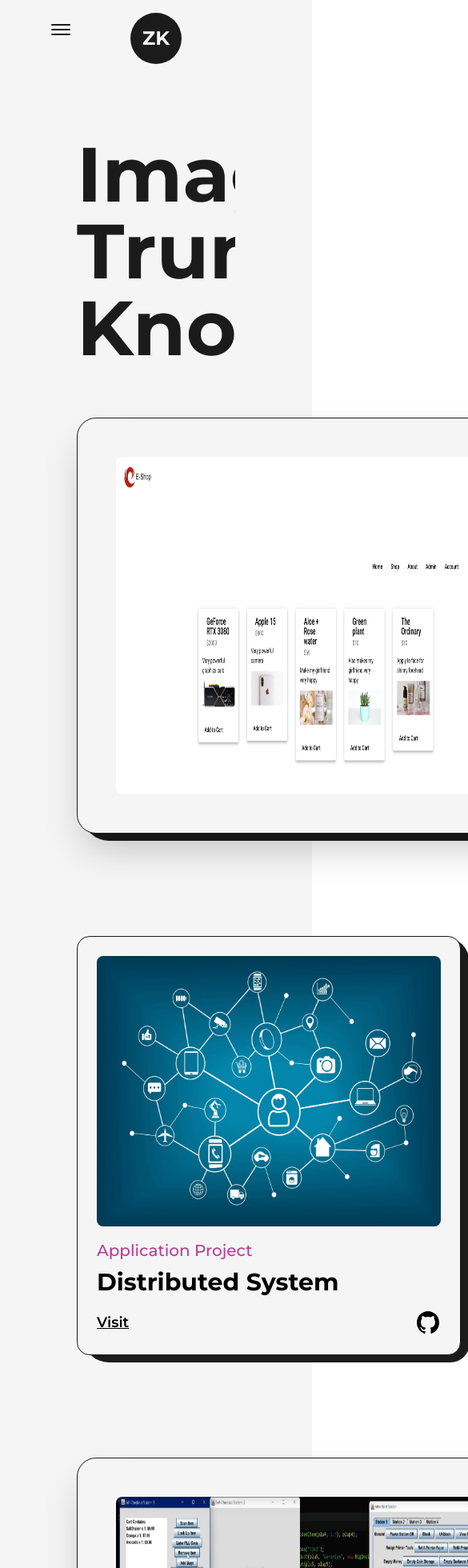
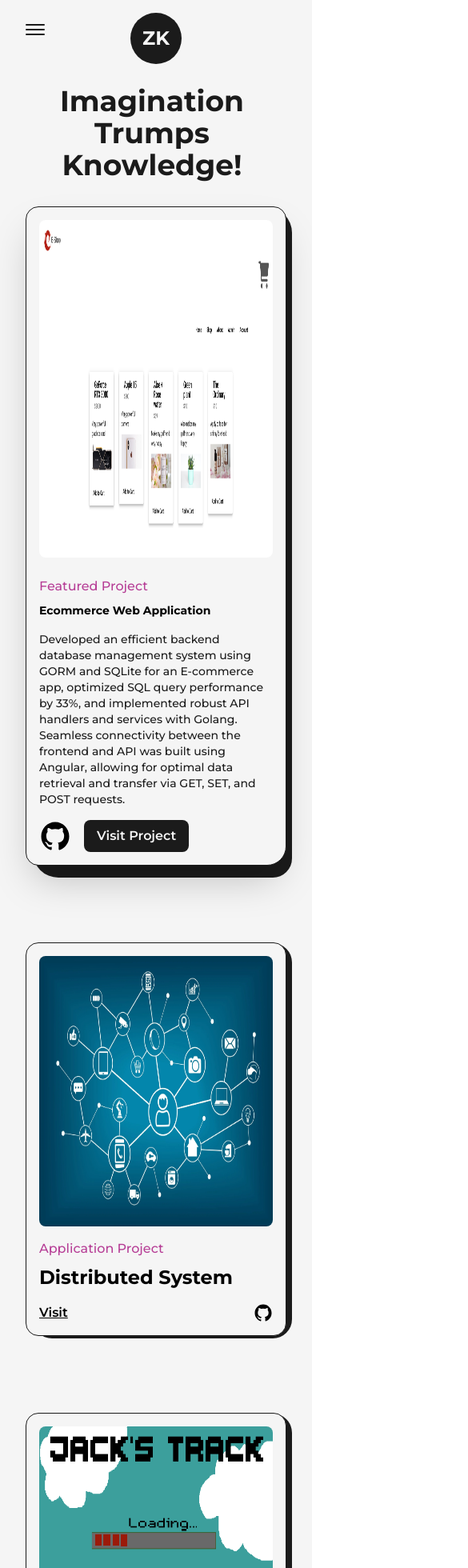
Before and after one commit to zacharykoo/zacharykoo_v2, a Next.js app: page /projects in a window 390 px wide. Shown: the top 1960 px of the page at 80% size, 585 px wide, since content can reach past the window. Built offline with nearby package versions, Linux system fonts and the light colour scheme.

Commit message:
Polishing animations

```diff
--- a/src/components/HireMe.js
+++ b/src/components/HireMe.js
@@ -6,7 +6,7 @@
 const HireMe = () => {
     return (
         <div className='fixed left-4 bottom-4
-        flex items-center justify-center overflow-hidden md:right-8 md:left-auto md:top-0 md:bottom-auto md:absolute'
+        flex items-center justify-center overflow-hidden md:right-8 md:left-auto md:top-0 md:bottom-auto md:absolute sm:right-0'
         >
             <div className=' w-48 h-auto flex items-center justify-center relative md:w-24'>
                 <CircularText className={"fill-dark animate-spin-slow dark:fill-light"}/>
--- a/src/components/Lilcon.js
+++ b/src/components/Lilcon.js
@@ -10,7 +10,7 @@
 )
   return (
     <figure className='absolute left-0 stroke-dark dark:stroke-light'>
-        <svg className='-rotate-90' width="75" height="75" viewBox="0 0 100 100">
+        <svg className='-rotate-90 md:w-[60px] md:h-[60px] xs:w-[40px] xs:h-[40px]' width="75" height="75" viewBox="0 0 100 100">
             <circle cx="75" cy="50" r="20" className='stroke-primary stroke-1 fill-none dark:stroke-primaryDark'/>
             <motion.circle cx="75" cy="50" r="20" className='stroke-[5px] fill-light dark:fill-dark'
             style={{
--- /dev/null
+++ b/src/components/TransitionEffect.js
@@ -0,0 +1,27 @@
+import React from 'react'
+import {motion} from 'framer-motion'
+
+const TransitionEffect = () => {
+  return (
+    <>
+        <motion.div className='fixed top-0 bottom-0 right-full w-screen h-screen z-30 bg-primary'
+        initial={{x: '100%', width: '100%'}}
+        animate={{x: '0%', width: '0%'}}
+        exit={{x: ["0%", "100%"], width: ["0%", "100%"]}}
+        transition={{duration: 0.8, ease:'easeInOut'}}
+        />
+        <motion.div className='fixed top-0 bottom-0 right-full w-screen h-screen z-20 bg-light'
+        initial={{x: '100%', width: '100%'}}
+        animate={{x: '0%', width: '0%'}}
+        transition={{duration: 0.8, delay:0.2, ease:'easeInOut'}}
+        />
+        <motion.div className='fixed top-0 bottom-0 right-full w-screen h-screen z-10 bg-dark'
+        initial={{x: '100%', width: '100%'}}
+        animate={{x: '0%', width: '0%'}}
+        transition={{duration: 0.8, delay:0.4, ease:'easeInOut'}}
+        />
+    </>
+  )
+}
+
+export default TransitionEffect
--- a/src/pages/_app.js
+++ b/src/pages/_app.js
@@ -1,8 +1,10 @@
 import Footer from '@/components/Footer'
 import NavBar from '@/components/NavBar'
 import '@/styles/globals.css'
+import { AnimatePresence } from 'framer-motion'
 import {Montserrat} from 'next/font/google'
 import Head from 'next/head'
+import { useRouter } from 'next/router'
 
 const montserrat = Montserrat({
   subsets: ['latin'],
@@ -10,6 +12,7 @@
 })
 
 export default function App({ Component, pageProps }) {
+  const router = useRouter();
   return (
     <>
       <Head>
@@ -18,7 +21,9 @@
       </Head>
       <main className={`${montserrat.variable} font-mont bg-light dark:bg-dark w-full min-h-screen`}>
         <NavBar/>
-        <Component {...pageProps} />
+        <AnimatePresence mode='wait'>
+          <Component key={router.asPath} {...pageProps} />
+        </AnimatePresence>
         <Footer/>
       </main>
     </>
--- a/src/pages/index.js
+++ b/src/pages/index.js
@@ -7,6 +7,7 @@
 import HireMe from '@/components/HireMe'
 import lightbolt from '../../public/images/svgs/miscellaneous_icons_1.svg'
 import Head from 'next/head'
+import TransitionEffect from '@/components/TransitionEffect'
 
 export default function Home() {
   return (
@@ -15,6 +16,8 @@
         <title>Create Next App</title>
         <meta name="description" content="Generated by create next app" />
       </Head>
+
+      <TransitionEffect />
 
       <main className='flex items-center text-dark w-full min-h-screen dark:text-light'>
         <Layout className='pt-0 md:pt-16 sm:pt-8'>
--- a/src/pages/projects.js
+++ b/src/pages/projects.js
@@ -13,6 +13,7 @@
 import project4 from "../../public/images/projects/selfCheckout.png"
 import project5 from "../../public/images/projects/draw.png"
 import project6 from "../../public/images/projects/scheduler.png"
+import TransitionEffect from '@/components/TransitionEffect'
 
 const FramerImage = motion(Image);
 
@@ -20,12 +21,13 @@
     return (
         <article className='w-full flex items-center justify-between relative rounded-br-2xl
         rounded-3xl border border-solid border-dark bg-light shadow-2xl p-12 dark:bg-dark dark:border-light
+        lg:flex-col lg:p-8 xs:rounded-2xl xs:rounded-br-3xl xs:p-4
         '>
             <div className='absolute top-0 -right-3 -z-10 w-[100.5%] h-[102%] rounded-[2rem] bg-dark dark:bg-light
-            rounded-br-3xl
+            rounded-br-3xl xs:-right-2 sm:h[101%] xs:w-full xs:rpimded-[1.5rem]
             '/>
             <Link href={link} target="_blank"
-            className='w-1/2 cursor-pointer overflow-hidden rounded-lg'
+            className='w-1/2 cursor-pointer overflow-hidden rounded-lg lg:w-full'
             >
                 <FramerImage src={img} alt={title} className='w-full'
                 style={{ height: "50vh" }}
@@ -38,17 +40,19 @@
                 />
             </Link>
 
-            <div className='w-1/2 flex flex-col items-start justify-between pl-6'>
-                <span className='text-primary font-medium text-xl dark:text-primaryDark'>{type}</span>
+            <div className='w-1/2 flex flex-col items-start justify-between pl-6 lg:w-full lg:pl-0 lg:pt-6'>
+                <span className='text-primary font-medium text-xl dark:text-primaryDark xs:text-base'>{type}</span>
                 <Link href={link} target="_blank" className='hover:underline underline-offset-2'>
-                    <h2 className='my-2 w-full text-left text-4xl font-bold dark:text-light'>{title}</h2>
+                    <h2 className='my-2 w-full text-left text-4xl font-bold dark:text-light sm:text-sm'>{title}</h2>
                 </Link>
 
-                <p className='my-2 font-medium text-dark dark:text-light'>{summary}</p>
+                <p className='my-2 font-medium text-dark dark:text-light sm:text-sm'>{summary}</p>
                 <div className='mt-2 flex items-center'>
                     <Link href={github} target="_blank" className='w-10'> <GithubIcon />{" "} </Link>
                     <Link href={link} target="_blank"
-                    className='ml-4 rounded-lg bg-dark text-light p-2 px-6 text-lg font-semibold dark:bg-light dark:text-dark'
+                    className='ml-4 rounded-lg bg-dark text-light p-2 px-6 text-lg font-semibold dark:bg-light dark:text-dark
+                    sm:px-4 sm:text-base
+                    '
                     > Visit Project </Link>
                 </div>
             </div>
@@ -59,10 +63,10 @@
 const Project = ({title, type, img, link, github}) => {
     return (
         <article className='w-full flex flex-col items-center justify-center rounded-2xl
-        border border-solid border-dark bg-light p-6 relative dark:border-light dark:bg-dark
+        border border-solid border-dark bg-light p-6 relative dark:border-light dark:bg-dark xs:p-4
         '>
             <div className='absolute top-0 -right-3 -z-10 w-[101%] h-[102%] rounded-[2rem] bg-dark dark:bg-light
-            rounded-br-3xl
+            rounded-br-3xl md:-right-2 md:w-[100%] xs:h-[101%] xs:rounded-[1.5rem]
             '/>
             <Link href={link} target="_blank"
             className='w-full cursor-pointer overflow-hidden rounded-lg'
@@ -75,16 +79,16 @@
             </Link>
 
             <div className='w-full flex flex-col items-start justify-between mt-4'>
-                <span className='text-primary font-medium text-xl dark:text-primaryDark'>{type}</span>
+                <span className='text-primary font-medium text-xl dark:text-primaryDark lg:text-lg md:text-base'>{type}</span>
                 <Link href={link} target="_blank" className='hover:underline underline-offset-2'>
-                    <h2 className='my-2 w-full text-left text-3xl font-bold'>{title}</h2>
+                    <h2 className='my-2 w-full text-left text-3xl font-bold lg:text-2xl'>{title}</h2>
                 </Link>
 
                 <div className='w-full mt-2 flex items-center justify-between'>
                     <Link href={link} target="_blank"
-                    className='text-lg font-semibold underline'
+                    className='text-lg font-semibold underline md:text-base'
                     > Visit </Link>
-                    <Link href={github} target="_blank" className='w-8'> <GithubIcon />{" "} </Link>
+                    <Link href={github} target="_blank" className='w-8 md:w-6'> <GithubIcon />{" "} </Link>
                 </div>
             </div>
         </article>
@@ -101,13 +105,15 @@
             <meta name="description" content="This is the about page" />
         </Head>
 
+        <TransitionEffect />
+
         <main className='w-full mb-16 flex flex-col items-center justify-center dark:text-light'>
             <Layout className='pt-16'>
                 <AnimatedText text="Imagination Trumps Knowledge!"
-                className='mb-16'
+                className='mb-16 lg:!text-7xl sm:mb-8 sm:!text-6xl xs:!text-4xl'
                 />
 
-                <div className='grid grid-cols-12 gap-24 gap-y-32'>
+                <div className='grid grid-cols-12 gap-24 gap-y-32 xl:gap-x-16 lg:gap-x-8 md:gap-y-24 sm:gap-x-0'>
                     <div className='col-span-12'>
                         <FeaturedProject
                             title="Ecommerce Web Application"
@@ -123,7 +129,7 @@
                             type="Featured Project"
                         />
                     </div>
-                    <div className='col-span-6'>
+                    <div className='col-span-6 sm:col-span-12'>
                         <Project
                             title="Distributed System"
                             img={project2}
@@ -132,7 +138,7 @@
                             type="Application Project"
                         />
                     </div>
-                    <div className='col-span-6'>
+                    <div className='col-span-6 sm:col-span-12'>
                         <Project
                             title="Adventure RPG game"
                             img={project3}
@@ -160,7 +166,7 @@
                             type="Application Project"
                         />
                     </div>
-                    <div className='col-span-6'>
+                    <div className='col-span-6 sm:col-span-12'>
                         <Project
                             title="Nightowl-Studios: Real time drawing-guessing game"
                             img={project5}
@@ -169,7 +175,7 @@
                             type="Game Project"
                         />
                     </div>
-                    <div className='col-span-6'>
+                    <div className='col-span-6 sm:col-span-12'>
                         <Project
                             title="AI-Scheduling-System"
                             img={project6}
--- a/tailwind.config.js
+++ b/tailwind.config.js
@@ -21,8 +21,30 @@
         'spin-slow': 'spin 8s linear infinite',
       },
       backgroundImage:{
-        circularLight: "repeating-radial-gradient(rgba(0,0,0,0.4) 2px, #f5f5f5 5px, #f5f5f5 100px);",
-        circularDark: "repeating-radial-gradient(rgba(255,255,255,0.5) 2px, #1b1b1b 9px, #1b1b1b 100px);"
+        circularLight:
+        "repeating-radial-gradient(rgba(0,0,0,0.4) 2px,#f5f5f5 5px,#f5f5f5 100px)",
+
+        circularDark:
+            "repeating-radial-gradient(rgba(255,255,255,0.5) 2px,#1b1b1b 8px,#1b1b1b 100px)",
+
+        circularLightLg:
+            "repeating-radial-gradient(rgba(0,0,0,0.4) 2px,#f5f5f5 5px,#f5f5f5 80px)",
+
+        circularDarkLg:
+            "repeating-radial-gradient(rgba(255,255,255,0.5) 2px,#1b1b1b 8px,#1b1b1b 80px)",
+
+        circularLightMd:
+            "repeating-radial-gradient(rgba(0,0,0,0.4) 2px,#f5f5f5 5px,#f5f5f5 60px)",
+
+        circularDarkMd:
+            "repeating-radial-gradient(rgba(255,255,255,0.5) 2px,#1b1b1b 6px,#1b1b1b 60px)",
+
+        circularLightSm:
+            "repeating-radial-gradient(rgba(0,0,0,0.4) 2px,#f5f5f5 5px,#f5f5f5 40px)",
+
+        circularDarkSm:
+            "repeating-radial-gradient(rgba(255,255,255,0.5) 2px,#1b1b1b 4px,#1b1b1b 40px)",
+      },
     },
     screens: {
       "2xl": { max: "1535px" },
@@ -44,6 +66,5 @@
       // => @media (max-width: 479px) { ... }
     },
   },
-  },
   plugins: [],
 }
```
Also changed, not shown: src/components/Education.js (+10 -8 lines), src/components/Experience.js (+10 -8 lines), src/components/Skills.js (+11 -4 lines), src/pages/about.js (+20 -18 lines), src/pages/articles.js (+13 -6 lines). Lines whose indentation alone changed are shown as unchanged.
